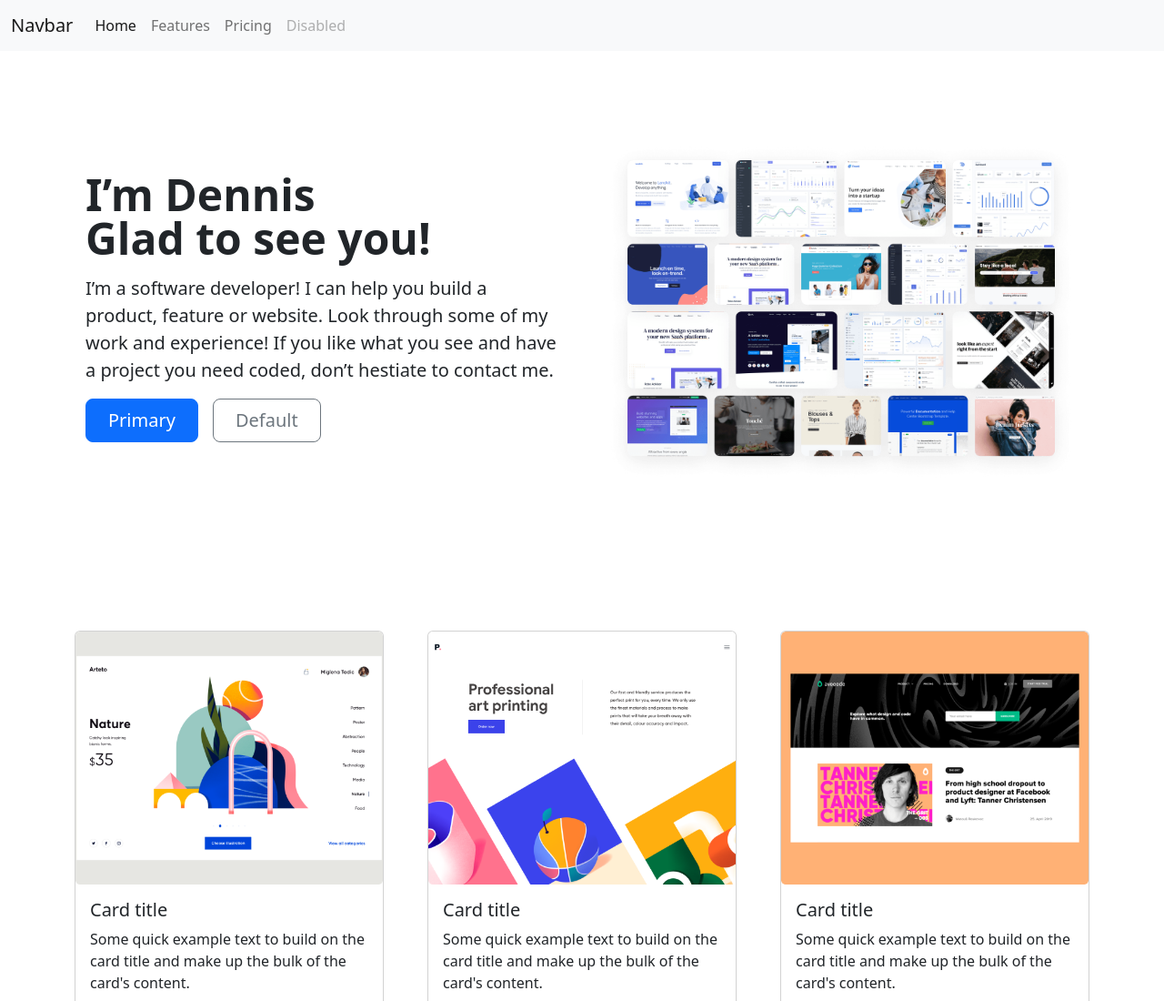
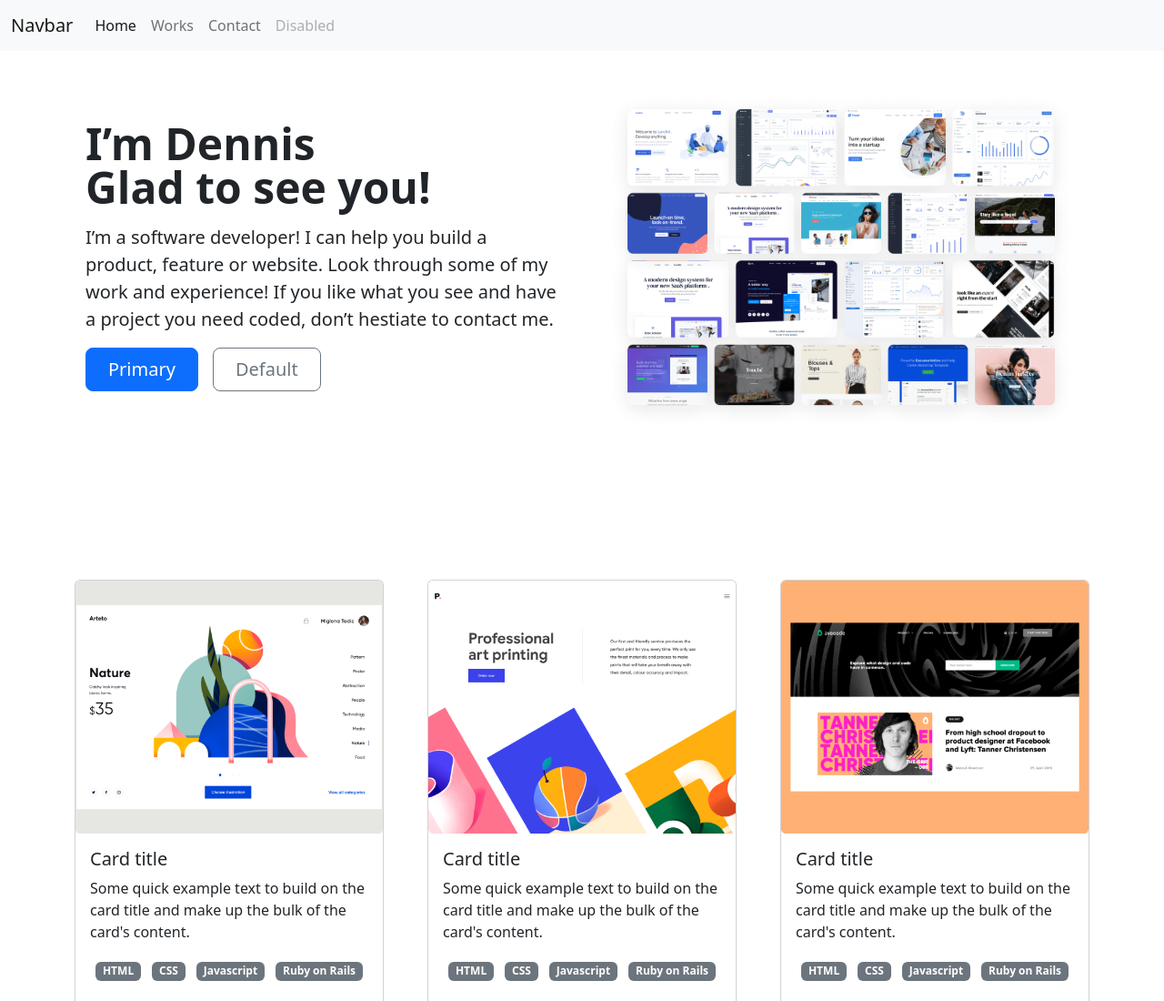
Before and after one commit to dennis-every/portfolio-bootstrap, a website: page index.html in a window 1280 px wide. Shown: the top 1100 px of the page at 91% size. Drawn offline with nearby package versions, Linux system fonts and the light colour scheme.

Commit message:
Add nav fixed-top, updated nav links

```diff
--- a/index.html
+++ b/index.html
@@ -13,7 +13,7 @@
 
 <body>
   <header>
-    <nav class="navbar navbar-expand-lg bg-light">
+    <nav class="navbar navbar-expand-lg bg-light fixed-top">
       <div class="container-fluid">
         <a class="navbar-brand" href="#">Navbar</a>
         <button class="navbar-toggler" type="button" data-bs-toggle="collapse" data-bs-target="#navbarNav"
@@ -26,10 +26,10 @@
               <a class="nav-link active" aria-current="page" href="#">Home</a>
             </li>
             <li class="nav-item">
-              <a class="nav-link" href="#">Features</a>
+              <a class="nav-link" href="#">Works</a>
             </li>
             <li class="nav-item">
-              <a class="nav-link" href="#">Pricing</a>
+              <a class="nav-link" href="#">Contact</a>
             </li>
             <li class="nav-item">
               <a class="nav-link disabled">Disabled</a>
@@ -188,6 +188,9 @@
   </section>
 
   <div class="clearfix"></div><br><br><br>
+
+  <!-- CONTACT-FORM -->
+
   <section id="contact-form">
     <div class="container">
       <div class="row">
```
